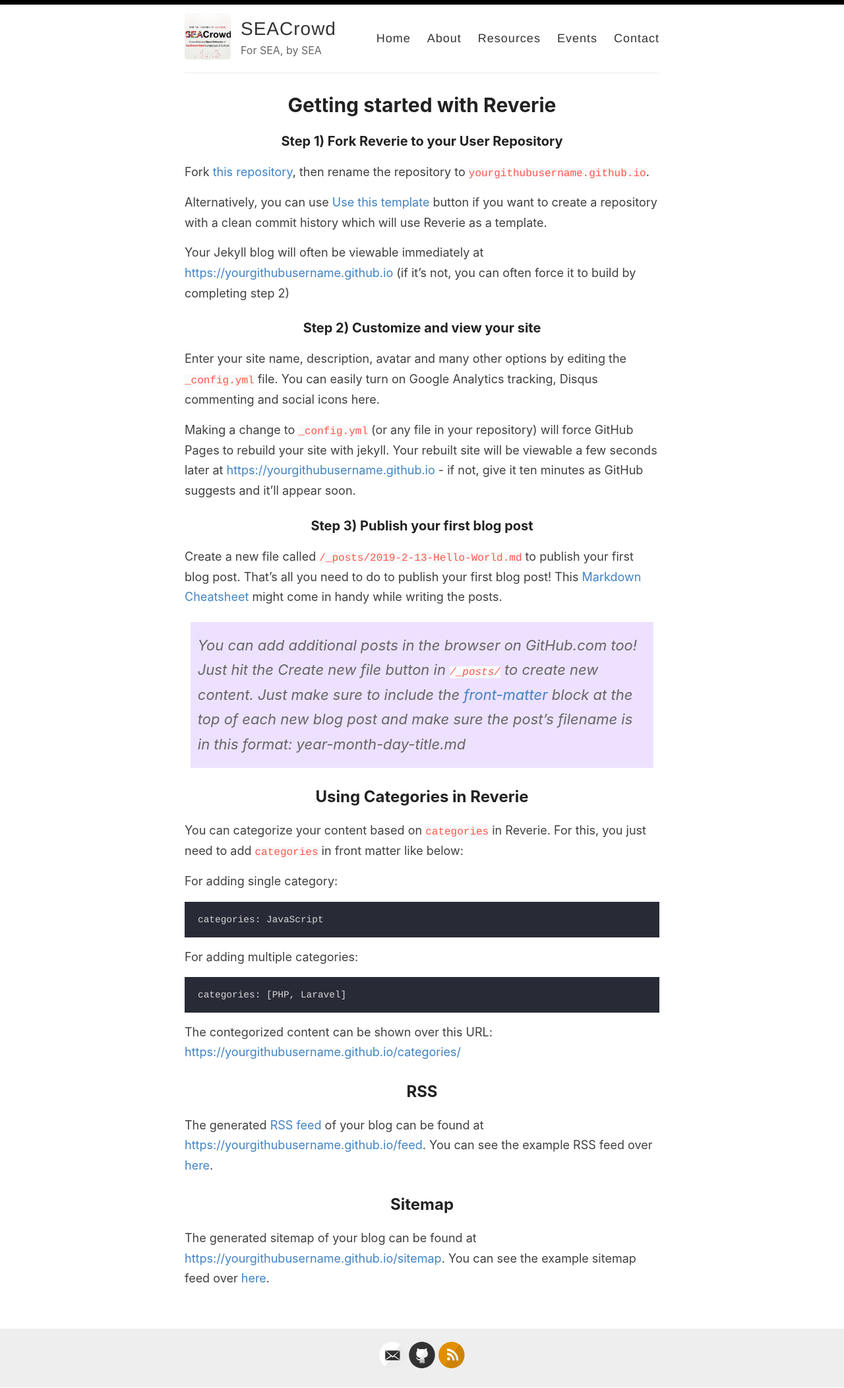
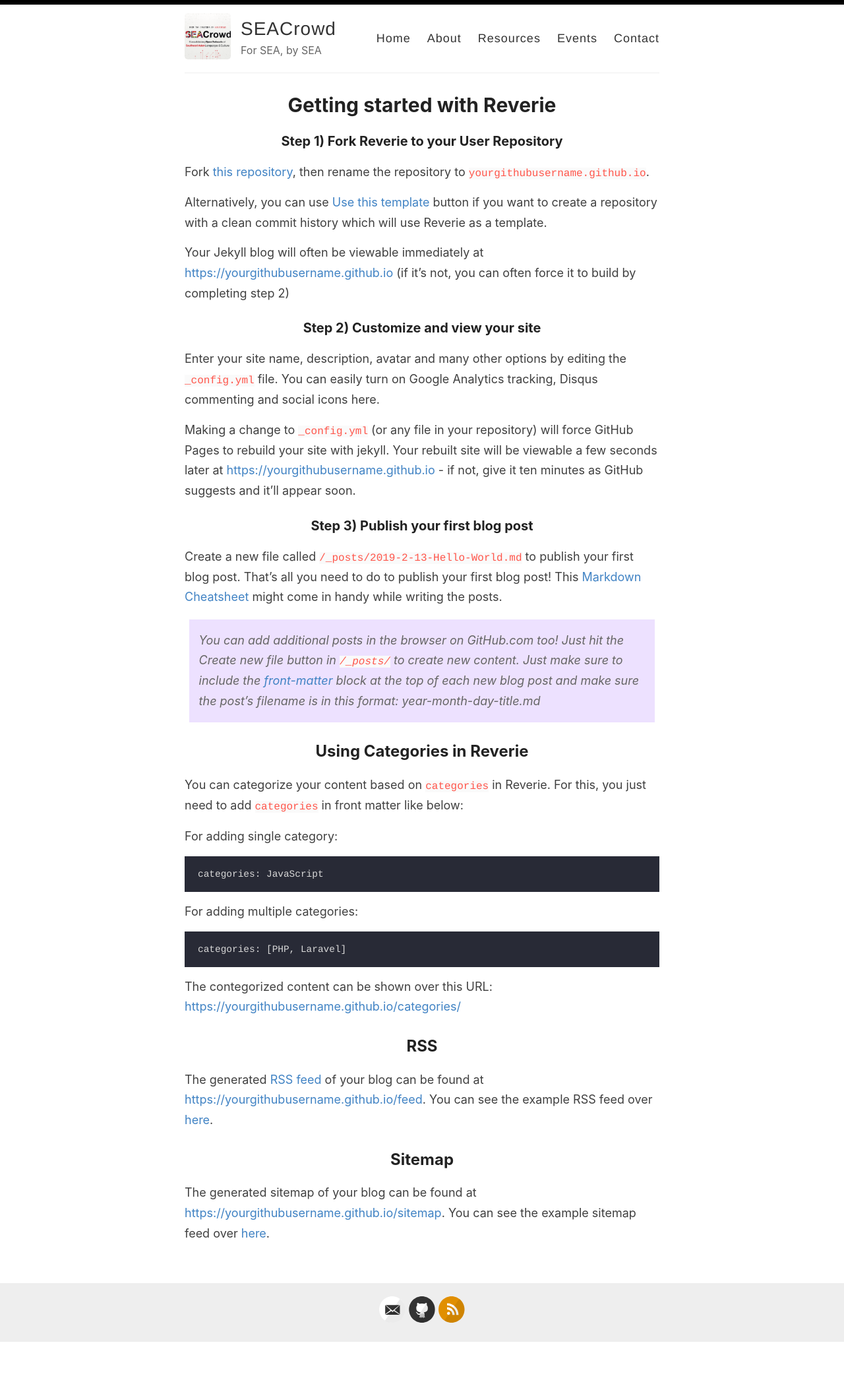
Before and after one commit to amitmerchant1990/reverie, a Jekyll site: the page built from _pages/getting-started.md, in a window 1280 px wide. Shown: the whole page at 66% size. Built offline with Jekyll 4.4.1, drawn with Linux system fonts in a browser that asks for light colours; after the commit the page ends 2035 px from its top, so only the background shows below that.

Commit message:
Update style.scss

```diff
--- a/assets/style.scss
+++ b/assets/style.scss
@@ -227,9 +227,9 @@ p > img {
 blockquote {
   margin: 1em .4em;
   /*border-left: 2px solid $gray;*/
-  padding: 0.1em .5em;
+  padding: 0.1em .8em;
   color: $gray;
-  font-size: 22px;
+  font-size: 18px;
   font-style: italic;
   background-color: #ede1ff;
 }
```
